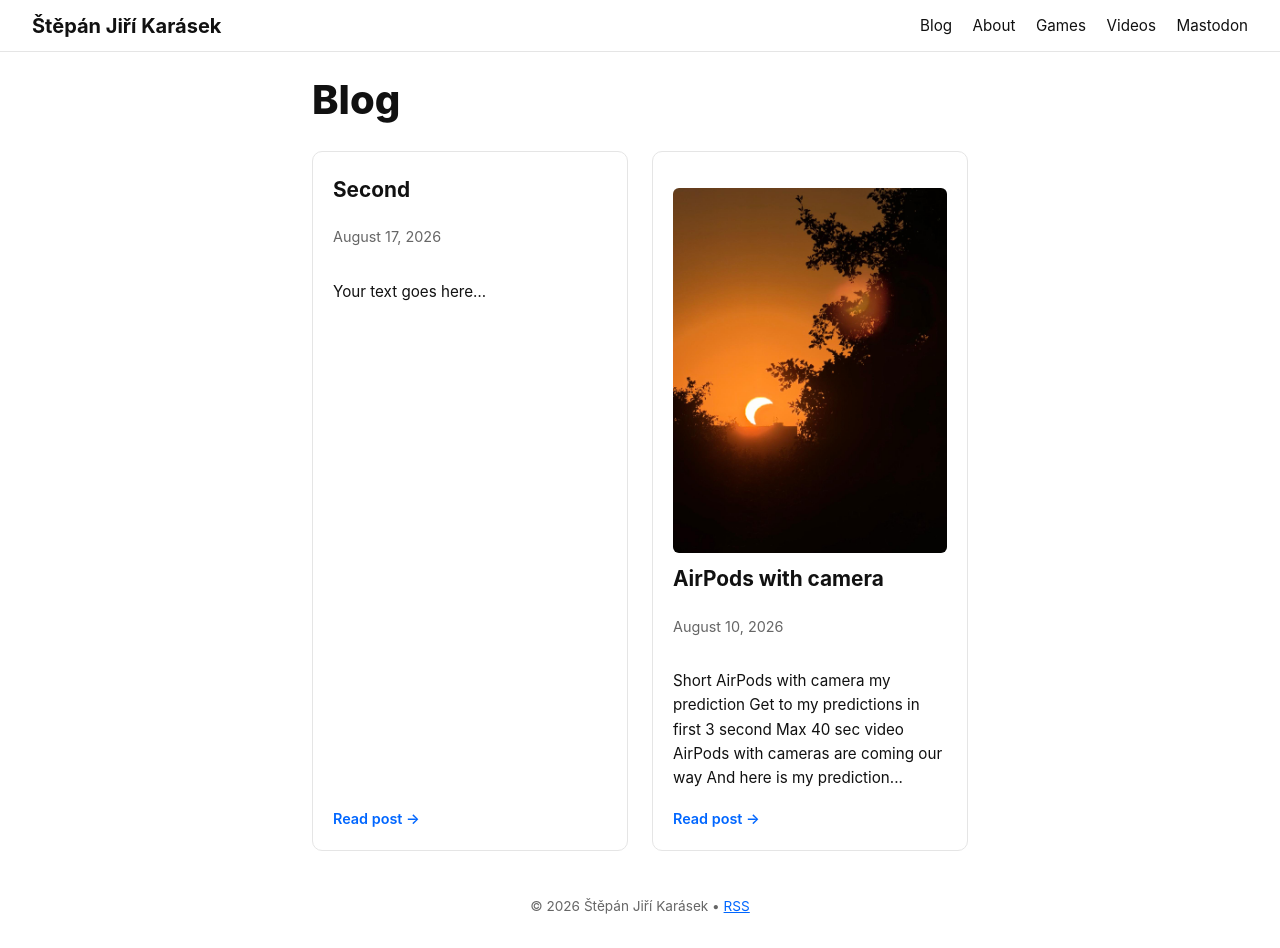
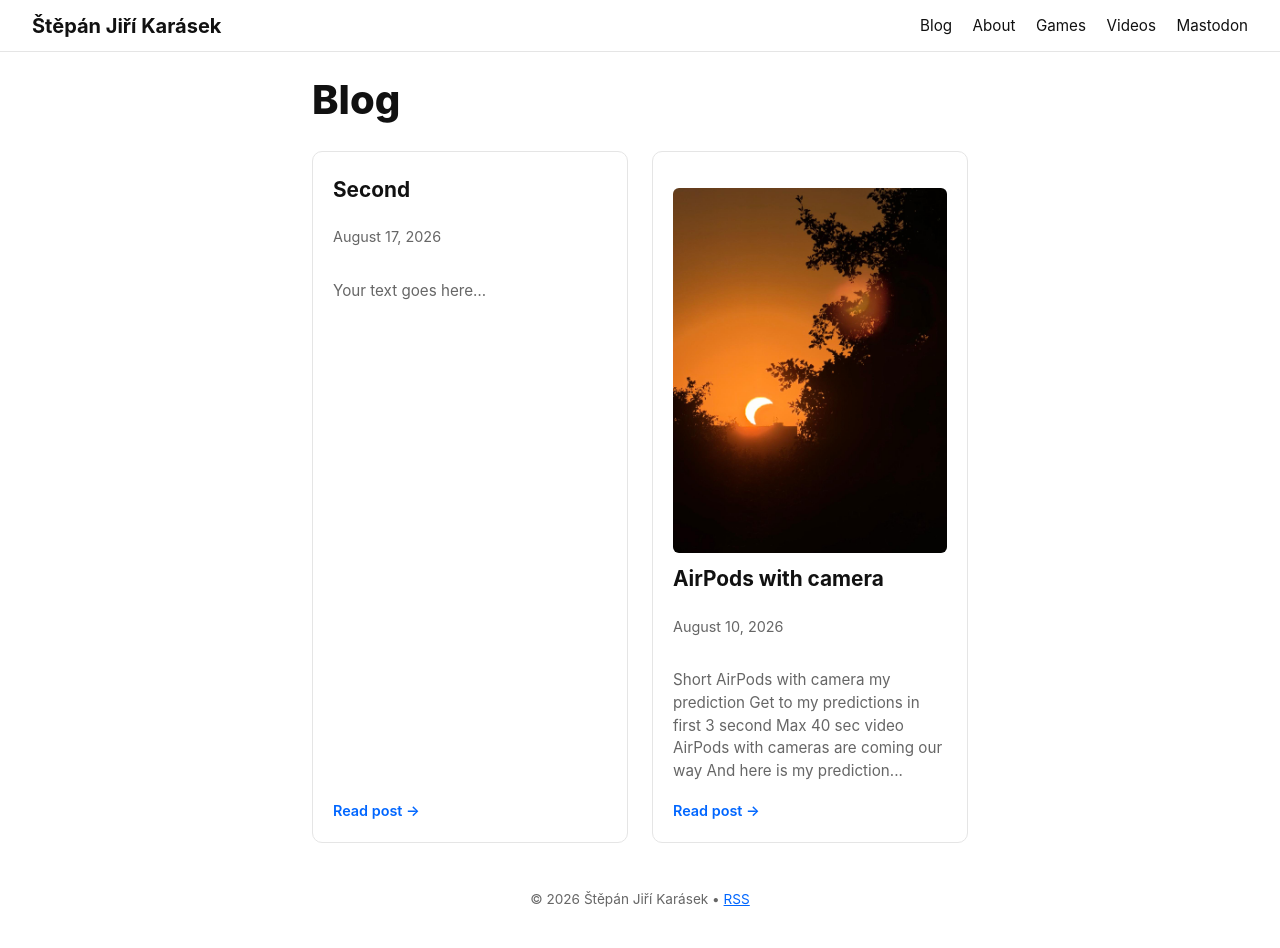
Before and after one commit to StepanJiri/stepankarasek.github.io, a Jekyll site: the page built from blog.html, in a window 1280 px wide. Built offline with Jekyll 4.4.1, drawn with Linux system fonts in a browser that asks for light colours.

Commit message:
Update style.css

```diff
--- a/assets/css/style.css
+++ b/assets/css/style.css
@@ -65,14 +65,14 @@ a {
   color: var(--accent);
 }
 
-/* Container */
+/* Main Container */
 main {
   max-width: 720px;
   margin: 0 auto;
   padding: 1rem 2rem;
 }
 
-/* Typography & Title sizes */
+/* Typography & Titles */
 h1 { font-size: 2.5rem; font-weight: 800; line-height: 1.2; margin-top: 0.5rem; }
 h2 { font-size: 1.8rem; font-weight: 700; line-height: 1.3; }
 
@@ -92,7 +92,6 @@ h2 { font-size: 1.8rem; font-weight: 700; line-height: 1.3; }
   color: var(--accent);
 }
 
-/* Styling for article titles placed directly inside .post-content */
 .post-content .article-title {
   font-size: 2.2rem;
   font-weight: 800;
@@ -116,14 +115,14 @@ h2 { font-size: 1.8rem; font-weight: 700; line-height: 1.3; }
   margin-bottom: 1rem;
 }
 
-/* Reduced vertical margins on post dividers */
+/* Dividers */
 .post-divider {
   border: none;
   border-top: 1px solid var(--border);
   margin: 1.75rem 0;
 }
 
-/* Image containment fix */
+/* Image containment */
 main img,
 .post-content img,
 .full-post img,
@@ -136,7 +135,7 @@ article img {
   border-radius: 8px;
 }
 
-/* Blog Page Grid Layout */
+/* Blog Page Card Grid */
 .post-list {
   display: grid;
   grid-template-columns: repeat(auto-fill, minmax(280px, 1fr));
@@ -144,7 +143,6 @@ article img {
   margin-top: 1.5rem;
 }
 
-/* Card Container */
 .post-card {
   display: flex;
   flex-direction: column;
@@ -167,7 +165,6 @@ article img {
   margin-bottom: 0.75rem;
 }
 
-/* Title link inside card */
 .post-card-title {
   margin: 0.25rem 0 0.5rem;
   font-size: 1.3rem;
@@ -183,25 +180,13 @@ article img {
   color: var(--accent);
 }
 
-/* Preview text styling inside card */
 .post-card-preview {
-  color: var(--fg);
+  color: var(--muted);
   font-size: 0.95rem;
   margin-bottom: 1rem;
+  line-height: 1.5;
 }
 
-.post-card-preview p {
-  margin: 0.5rem 0;
-}
-
-.post-card-preview h1,
-.post-card-preview h2,
-.post-card-preview h3 {
-  font-size: 1.1rem;
-  margin: 0.5rem 0;
-}
-
-/* Read more link at bottom of card */
 .read-more {
   margin-top: auto;
   font-weight: 600;
@@ -209,7 +194,7 @@ article img {
   text-decoration: none;
 }
 
-/* Compact archive section */
+/* Archive list */
 .archive-posts {
   margin-top: 2rem;
   padding-top: 1rem;
@@ -230,7 +215,6 @@ article img {
   font-size: 0.9em;
 }
 
-/* Bottom blog page link */
 .blog-archive-link {
   margin-top: 2rem;
   padding: 1rem 0;
@@ -247,7 +231,6 @@ article img {
   text-decoration: underline;
 }
 
-/* Reduced footer padding */
 .site-footer {
   text-align: center;
   color: var(--muted);
```
